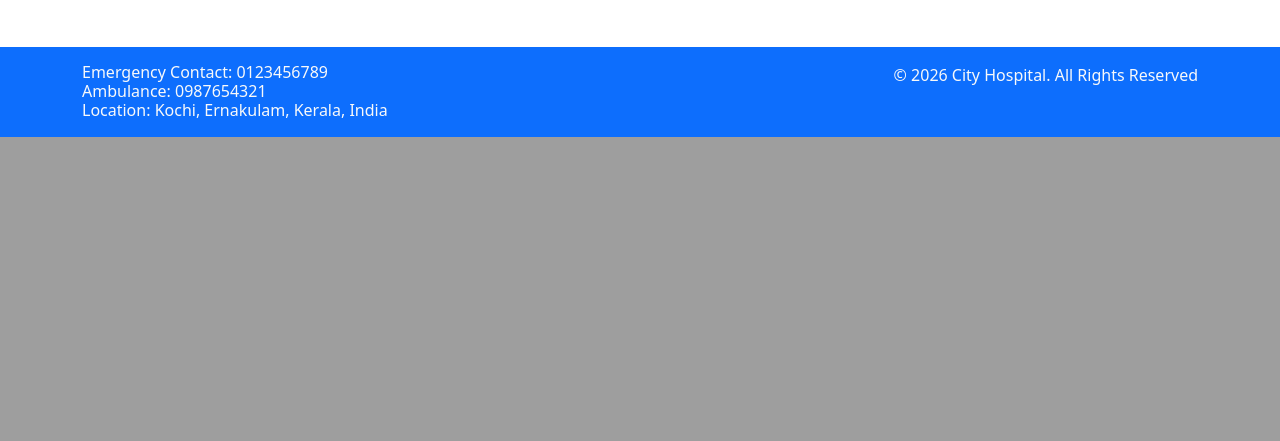
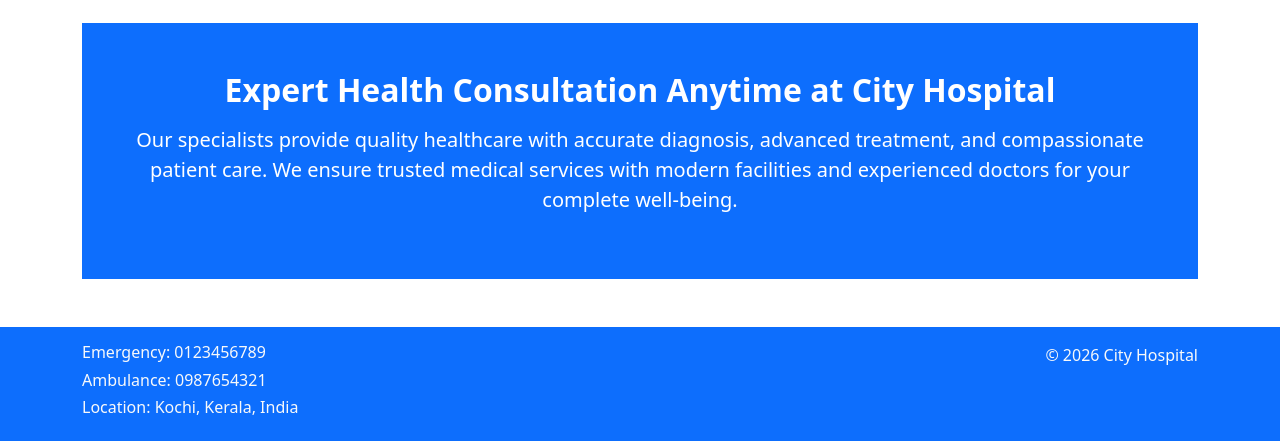
Before and after one commit to noorarahiman/HealthHub, a Django app: page / in a window 1280 px wide. Shown: the part 918-1359 px from the top of the page. Before the commit the page ends 1055 px from the top, so only its background shows below. Run offline with Django 5.2, Linux system fonts and the light colour scheme.

Commit message:
modifies base.html and index.html

```diff
--- a/templates/base.html
+++ b/templates/base.html
@@ -7,24 +7,22 @@
     <title>{% block title %}City Hospital{% endblock %}</title>
     <meta name="viewport" content="width=device-width, initial-scale=1">
 
-    <!-- Bootstrap CSS -->
     <link href="https://cdn.jsdelivr.net/npm/bootstrap@5.3.2/dist/css/bootstrap.min.css" rel="stylesheet">
-
-    <!-- Font Awesome -->
     <link href="https://use.fontawesome.com/releases/v5.15.4/css/all.css" rel="stylesheet">
-
-    <!-- Custom CSS -->
     <link rel="stylesheet" href="{% static 'css/style.css' %}">
 </head>
 
 <body>
+
     <!-- NAVBAR -->
     <nav class="navbar navbar-expand-lg navbar-light bg-white shadow-sm">
         <div class="container">
             <a class="navbar-brand text-primary" href="{% url 'home' %}">City Hospital</a>
+
             <button class="navbar-toggler" type="button" data-bs-toggle="collapse" data-bs-target="#navMenu">
                 <span class="navbar-toggler-icon"></span>
             </button>
+
             <div class="collapse navbar-collapse" id="navMenu">
                 <ul class="navbar-nav ms-auto fw-bold">
                     <li class="nav-item"><a class="nav-link text-primary" href="{% url 'home' %}">Home</a></li>
@@ -38,27 +36,24 @@
         </div>
     </nav>
 
-    <!-- PAGE CONTENT -->
+    <!-- CONTENT -->
     <div class="container mt-4">
         {% block content %}{% endblock %}
     </div>
 
     <!-- FOOTER -->
-    <footer class="pt-3 pb-3 bg-primary text-light mt-5">
+    <footer class="bg-primary text-light p-3 mt-5">
         <div class="container d-flex justify-content-between flex-wrap">
             <div>
-                <h6 class="mb-0">Emergency Contact: 0123456789</h6>
-                <h6 class="mb-0">Ambulance: 0987654321</h6>
-                <h6 class="mb-0">Location: Kochi, Ernakulam, Kerala, India</h6>
+                <h6>Emergency: 0123456789</h6>
+                <h6>Ambulance: 0987654321</h6>
+                <h6>Location: Kochi, Kerala, India</h6>
             </div>
-            <div class="text-end">
-                © 2026 City Hospital. All Rights Reserved
-            </div>
+            <div>© 2026 City Hospital</div>
         </div>
     </footer>
 
-    <!-- Bootstrap JS -->
     <script src="https://cdn.jsdelivr.net/npm/bootstrap@5.3.2/dist/js/bootstrap.bundle.min.js"></script>
+
 </body>
-
 </html>
--- a/templates/index.html
+++ b/templates/index.html
@@ -1,42 +1,42 @@
 {% extends 'base.html' %}
-
-{% block title%}
-Home
-{% endblock %}
-
-{% block content%}
-
 {% load static %}
 
+{% block title %}Home - City Hospital{% endblock %}
 
-<div id="carouselExampleDark" class="carousel carousel-dark slide" data-bs-ride="carousel">
-    <div class="carousel-indicators">
-      <button type="button" data-bs-target="#carouselExampleDark" data-bs-slide-to="0" class="active" aria-current="true" aria-label="Slide 1"></button>
-      <button type="button" data-bs-target="#carouselExampleDark" data-bs-slide-to="1" aria-label="Slide 2"></button>
-      <button type="button" data-bs-target="#carouselExampleDark" data-bs-slide-to="2" aria-label="Slide 3"></button>
+{% block content %}
+
+<!-- IMAGE SLIDER -->
+<div id="hospitalSlider" class="carousel slide" data-bs-ride="carousel">
+    <div class="carousel-inner">
+        <div class="carousel-item active">
+            <img src="{% static 'css/images/image1.jpg' %}" class="d-block w-100" alt="Hospital Exterior">
+        </div>
+        <div class="carousel-item">
+            <img src="{% static 'css/images/image2.jpg' %}" class="d-block w-100" alt="Hospital Interior">
+        </div>
+        <div class="carousel-item">
+            <img src="{% static 'css/images/image3.webp' %}" class="d-block w-100" alt="Hospital Facilities">
+        </div>
     </div>
-    <div class="carousel-inner">
-      <div class="carousel-item active" data-bs-interval="10000">
-        <img src="{% static 'css/images/image1.jpeg'%}" class="d-block w-100" alt="...">
-      </div>
-      <div class="carousel-item" data-bs-interval="2000">
-        <img src="{% static 'css/images/image2.jpeg'%}" class="d-block w-100" alt="...">
 
-      </div>
-      <div class="carousel-item">
-        <img src="{% static 'css/images/image3.jpeg'%}" class="d-block w-100" alt="...">
+    <button class="carousel-control-prev" type="button" data-bs-target="#hospitalSlider" data-bs-slide="prev">
+        <span class="carousel-control-prev-icon"></span>
+    </button>
+    <button class="carousel-control-next" type="button" data-bs-target="#hospitalSlider" data-bs-slide="next">
+        <span class="carousel-control-next-icon"></span>
+    </button>
+</div>
 
-      </div>
+<!-- HOSPITAL INFO SECTION -->
+<div class="container-fluid bg-primary text-white text-center py-5 mt-4">
+    <div class="container">
+        <h2 class="fw-bold">Expert Health Consultation Anytime at City Hospital</h2>
+        <p class="mt-3 fs-5">
+            Our specialists provide quality healthcare with accurate diagnosis, advanced treatment,
+            and compassionate patient care. We ensure trusted medical services with modern facilities
+            and experienced doctors for your complete well-being.
+        </p>
     </div>
-    <button class="carousel-control-prev" type="button" data-bs-target="#carouselExampleDark" data-bs-slide="prev">
-      <span class="carousel-control-prev-icon" aria-hidden="true"></span>
-      <span class="visually-hidden">Previous</span>
-    </button>
-    <button class="carousel-control-next" type="button" data-bs-target="#carouselExampleDark" data-bs-slide="next">
-      <span class="carousel-control-next-icon" aria-hidden="true"></span>
-      <span class="visually-hidden">Next</span>
-    </button>
-  </div>
-
+</div>
 
 {% endblock %}
```
